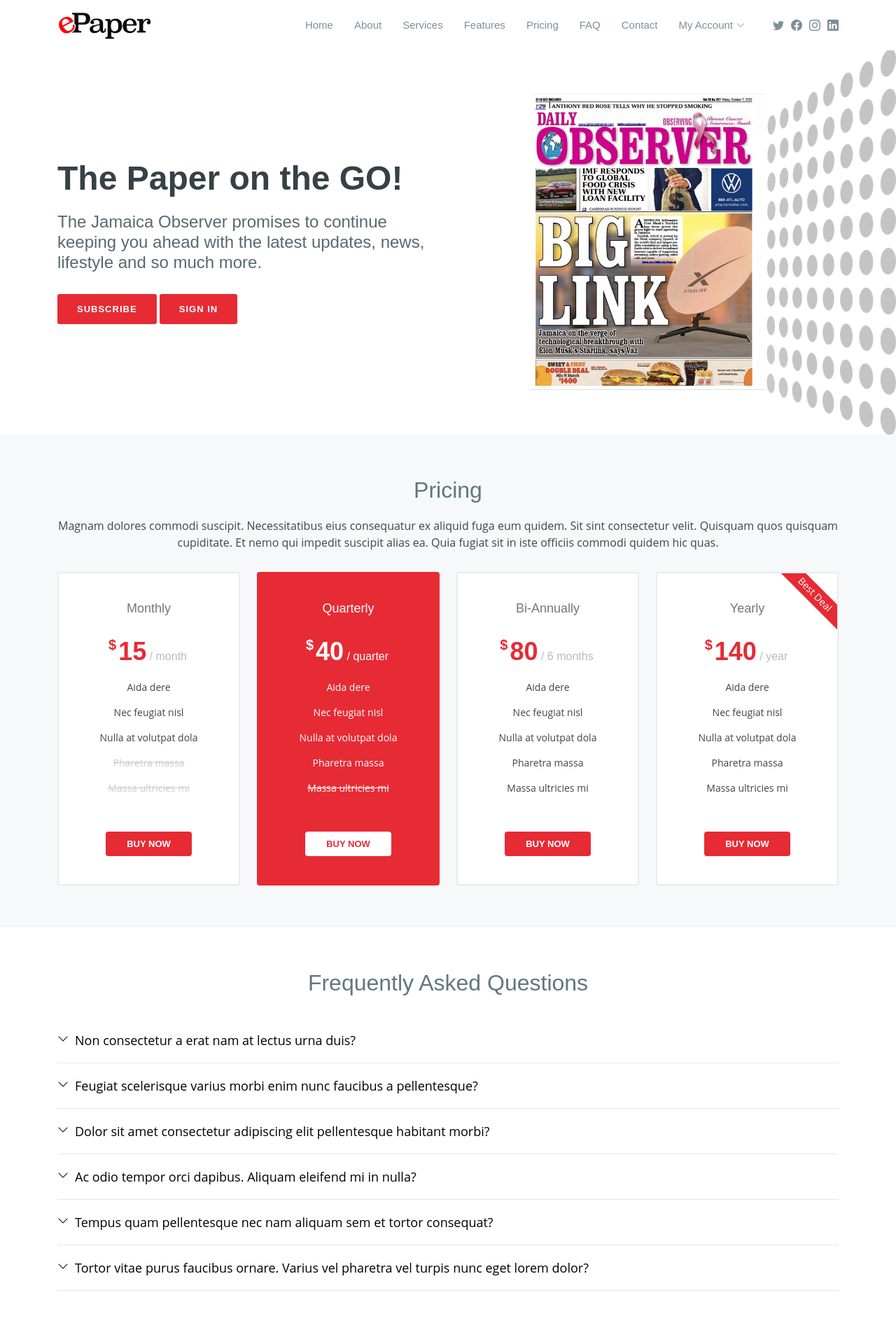
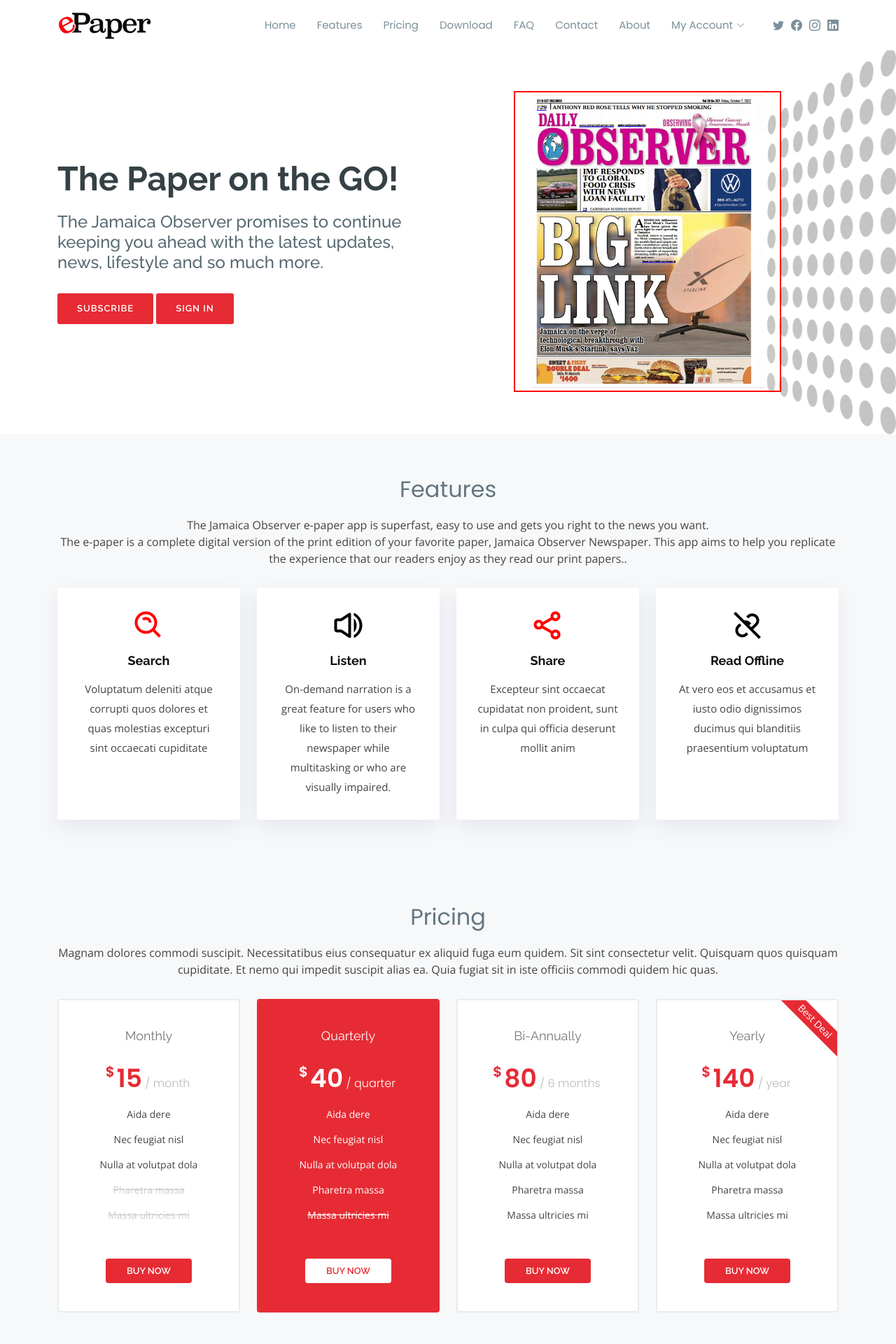
Before and after one commit to kevinwiliams/epaperweb, an ASP.NET MVC app: page / in a window 1280 px wide. Shown: the top 1920 px of the page at 70% size. Run offline with ASP.NET Core 8 and stand-ins for ASP.NET MVC 5, Linux system fonts and the light colour scheme; the project's own start-up code is not run, and a stand-in starts its controllers and pages; some libraries are stand-ins or nearby versions.

Commit message:
Add site files - remove assets css from bundle

```diff
--- a/App_Start/BundleConfig.cs
+++ b/App_Start/BundleConfig.cs
@@ -19,12 +19,12 @@
             //bundles.Add(new Bundle("~/bundles/modernizr").Include(
             //            "~/Scripts/modernizr-*"));
 
-            //bundles.Add(new Bundle("~/bundles/bootstrap").Include(
-            //          "~/Scripts/bootstrap.js"));
+            bundles.Add(new Bundle("~/bundles/bootstrap").Include(
+                      "~/Scripts/bootstrap.js"));
 
             bundles.Add(new Bundle("~/bundles/js").Include(
                       "~/assets/vendor/aos/aos.js",
-                      "~/assets/vendor/bootstrap/js/bootstrap.bundle.min.js",
+                      //"~/assets/vendor/bootstrap/js/bootstrap.bundle.min.js",
                       "~/assets/vendor/glightbox/js/glightbox.min.js",
                       "~/assets/vendor/isotope-layout/isotope.pkgd.min.js",
                       "~/assets/vendor/swiper/swiper-bundle.min.js",
@@ -32,12 +32,13 @@
 
 
             bundles.Add(new StyleBundle("~/bundles/css").Include(
-                     "~/assets/vendor/aos/aos.css",
-                     "~/assets/vendor/bootstrap/css/bootstrap.min.css",
-                     "~/assets/vendor/bootstrap-icons/bootstrap-icons.css",
-                     "~/assets/vendor/boxicons/css/boxicons.min.css",
-                     "~/assets/vendor/glightbox/css/glightbox.min.css",
-                     "~/assets/vendor/swiper/swiper-bundle.min.css",
+                     //"~/assets/vendor/aos/aos.css",
+                     //"~/assets/vendor/bootstrap/css/bootstrap.min.css",
+                     //"~/assets/vendor/bootstrap-icons/bootstrap-icons.css",
+                     //"~/assets/vendor/boxicons/css/boxicons.min.css",
+                     //"~/assets/vendor/glightbox/css/glightbox.min.css",
+                     //"~/assets/vendor/swiper/swiper-bundle.min.css",
+                     "~/Content/bootsrap.css",
                      "~/assets/css/style.css"));
         }
     }
--- a/Views/Home/Index.cshtml
+++ b/Views/Home/Index.cshtml
@@ -15,13 +15,60 @@
                 </div>
             </div>
             <div class="col-lg-6 order-1 order-lg-2 hero-img" data-aos="fade-left">
-                <img src="/assets/img/hero-newspaper-only.png" class="img-fluid" alt="">
+                <img src="@Url.Content("~/assets/img/hero-newspaper-only.png")" class="img-fluid" alt="" style="border: 2px solid red;">
             </div>
         </div>
     </div>
 
 </section>
 <!-- End Hero -->
+<!-- ======= Features Section ======= -->
+<section id="features" class="services section-bg">
+    <div class="container">
+
+        <div class="section-title" data-aos="fade-up">
+            <h2>Features</h2>
+            <p>The Jamaica Observer e-paper app is superfast, easy to use and gets you right to the news you want.</p>
+            <p>The e-paper is a complete digital version of the print edition of your favorite paper, Jamaica Observer Newspaper. This app aims to help you replicate the experience that our readers enjoy as they read our print papers..</p>
+        </div>
+
+        <div class="row">
+            <div class="col-md-6 col-lg-3 d-flex align-items-stretch mb-5 mb-lg-0" data-aos="zoom-in">
+                <div class="icon-box icon-box-red">
+                    <div class="icon"><i class="bx bx-search-alt"></i></div>
+                    <h4 class="title"><a href="">Search</a></h4>
+                    <p class="description">Voluptatum deleniti atque corrupti quos dolores et quas molestias excepturi sint occaecati cupiditate</p>
+                </div>
+            </div>
+
+            <div class="col-md-6 col-lg-3 d-flex align-items-stretch mb-5 mb-lg-0" data-aos="zoom-in" data-aos-delay="100">
+                <div class="icon-box icon-box-black">
+                    <div class="icon"><i class="bx bx-volume-full"></i></div>
+                    <h4 class="title"><a href="">Listen</a></h4>
+                    <p class="description">On-demand narration is a great feature for users who like to listen to their newspaper while multitasking or who are visually impaired.</p>
+                </div>
+            </div>
+
+            <div class="col-md-6 col-lg-3 d-flex align-items-stretch mb-5 mb-lg-0" data-aos="zoom-in" data-aos-delay="200">
+                <div class="icon-box icon-box-red">
+                    <div class="icon"><i class="bx bx-share-alt"></i></div>
+                    <h4 class="title"><a href="">Share</a></h4>
+                    <p class="description">Excepteur sint occaecat cupidatat non proident, sunt in culpa qui officia deserunt mollit anim</p>
+                </div>
+            </div>
+
+            <div class="col-md-6 col-lg-3 d-flex align-items-stretch mb-5 mb-lg-0" data-aos="zoom-in" data-aos-delay="300">
+                <div class="icon-box icon-box-black">
+                    <div class="icon"><i class="bx bx-unlink"></i></div>
+                    <h4 class="title"><a href="">Read Offline</a></h4>
+                    <p class="description">At vero eos et accusamus et iusto odio dignissimos ducimus qui blanditiis praesentium voluptatum</p>
+                </div>
+            </div>
+
+        </div>
+
+    </div>
+</section><!-- End Services Section -->
 <!-- ======= Pricing Section ======= -->
 <section id="pricing" class="pricing section-bg">
     <div class="container">
@@ -107,6 +154,22 @@
     </div>
 </section>
 <!-- End Pricing Section -->
+<!-- ======= Cta Section ======= -->
+<section id="cta" class="cta">
+    <div class="container">
+
+        <div class="row" data-aos="zoom-in">
+            <div class="col-lg-9 text-center text-lg-start">
+                <h3>Download App</h3>
+                <p> Read stories in your news feed on one device and pick up where you left off on another. Subscribe and authorize your devices with one account. Apps are available for iOS and Android devices</p>
+            </div>
+            <div class="col-lg-3 cta-btn-container text-center">
+                <a class="cta-btn align-middle" href="#">Download</a>
+            </div>
+        </div>
+
+    </div>
+</section><!-- End Cta Section -->
 <!-- ======= F.A.Q Section ======= -->
 <section id="faq" class="faq">
     <div class="container">
--- a/Views/Shared/_Layout.cshtml
+++ b/Views/Shared/_Layout.cshtml
@@ -4,8 +4,18 @@
     <meta charset="utf-8" />
     <meta name="viewport" content="width=device-width, initial-scale=1.0">
     <title>@ViewBag.Title - Jamaica Observer</title>
+    <!-- Google Fonts -->
+    <link href="https://fonts.googleapis.com/css?family=Open+Sans:300,300i,400,400i,600,600i,700,700i|Raleway:300,300i,400,400i,500,500i,600,600i,700,700i|Poppins:300,300i,400,400i,500,500i,600,600i,700,700i" rel="stylesheet">
+    <!-- Vendor CSS Files -->
+    <link href="~/assets/vendor/aos/aos.css" rel="stylesheet">
+    <link href="~/assets/vendor/bootstrap/css/bootstrap.min.css" rel="stylesheet">
+    <link href="~/assets/vendor/bootstrap-icons/bootstrap-icons.css" rel="stylesheet">
+    <link href="~/assets/vendor/boxicons/css/boxicons.min.css" rel="stylesheet">
+    <link href="~/assets/vendor/glightbox/css/glightbox.min.css" rel="stylesheet">
+    <link href="~/assets/vendor/swiper/swiper-bundle.min.css" rel="stylesheet">
     @Styles.Render("~/bundles/css")
-    @*@Scripts.Render("~/bundles/modernizr")*@
+
+
 </head>
 <body>
     <!-- ======= Header ======= -->
@@ -15,19 +25,19 @@
             <div class="logo me-auto">
                 @*<h1><a href="index.html">Scaffold</a></h1>*@
                 <!-- Uncomment below if you prefer to use an image logo -->
-                 <a href="/"><img src="/assets/img/epaper-logo.png" alt="" class="img-fluid"></a>
+                 <a href="/"><img src="@Url.Content("~/assets/img/epaper-logo.png")" alt="" class="img-fluid"></a>
             </div>
 
             <nav id="navbar" class="navbar order-last order-lg-0">
                 <ul>
                     <li>@Html.ActionLink("Home", "Index", "Home")</li>
-
-                    <li>@Html.ActionLink("About", "About", "Home")</li>
-                    <li><a class="nav-link scrollto" href="#services">Services</a></li>
-                    <li><a class="nav-link scrollto " href="#portfolio">Features</a></li>
+                    <li><a class="nav-link scrollto " href="#features">Features</a></li>
                     <li><a class="nav-link scrollto" href="#pricing">Pricing</a></li>
+                    <li><a class="nav-link scrollto" href="#cta">Download</a></li>
                     <li><a class="nav-link scrollto" href="#faq">FAQ</a></li>
                     <li><a class="nav-link scrollto" href="#contact">Contact</a></li>
+                    <li>@Html.ActionLink("About", "About", "Home")</li>
+
                     <li class="dropdown">
                         <a href="#"><span>My Account</span> <i class="bi bi-chevron-down"></i></a>
                         <ul>
@@ -65,7 +75,7 @@
 
                     <div class="col-lg-4 col-md-6">
                         <div class="footer-info">
-                            <a href="/"><img src="/assets/img/jol-logo-sm.png" alt="" width="235" class="img-fluid"></a>
+                            <a href="/"><img src="@Url.Content("~/assets/img/jol-logo-sm.png")" alt="" width="235" class="img-fluid"></a>
 
                             <p>
                                 40-42 1/2 Beechwood Avenue <br>
@@ -119,7 +129,7 @@
     <a href="#" class="back-to-top d-flex align-items-center justify-content-center"><i class="bi bi-arrow-up-short"></i></a>
 
     @Scripts.Render("~/bundles/js")
-    @*@Scripts.Render("~/bundles/bootstrap")*@
+    @Scripts.Render("~/bundles/bootstrap")
     @RenderSection("scripts", required: false)
 </body>
 </html>
--- a/assets/css/style.css
+++ b/assets/css/style.css
@@ -625,6 +625,22 @@
   margin-bottom: 0;
 }
 
+.services .icon-box-black .icon i {
+    color: #000;
+}
+
+.services .icon-box-black:hover {
+    border-color: #000;
+}
+
+.services .icon-box-red .icon i {
+    color: #f00;
+}
+
+.services .icon-box-red:hover {
+    border-color: #f00;
+}
+
 .services .icon-box-pink .icon i {
   color: #ff689b;
 }
```
Also changed, not shown: ePaperWeb.csproj.
